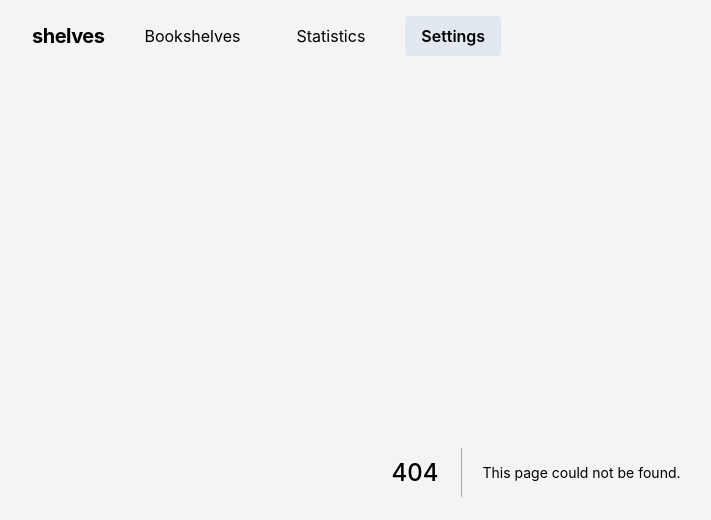
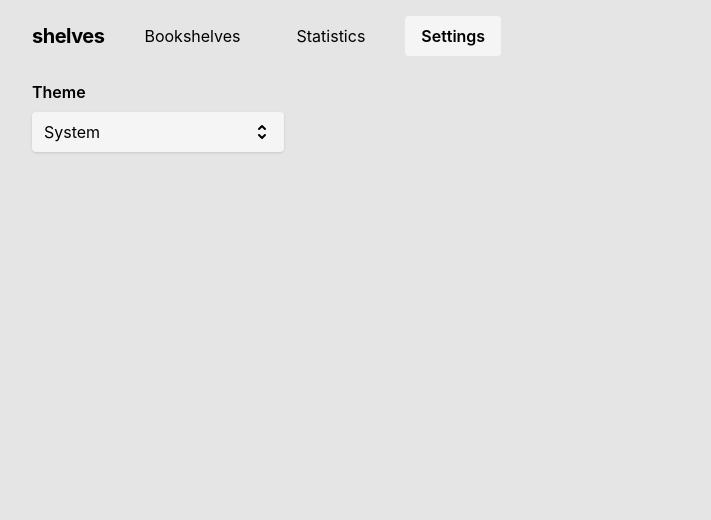
Before and after one commit to mbenja/shelves, a Next.js app: page /settings in a window 1280 px wide. Before the commit this address had no page. Shown: the top 520 px of the page, without its empty margins (104-815 px from the left). Built offline with nearby package versions, Linux system fonts and the light colour scheme.

Commit message:
Adding Settings page, select menu for managing theme, a few theme updates

```diff
--- a/components/BottomBar.tsx
+++ b/components/BottomBar.tsx
@@ -16,7 +16,7 @@ export default function BottomBar() {
 	}
 
 	return (
-		<div className="bg-slate-200 flex justify-evenly md:hidden px-2 py-2">
+		<div className="bg-neutral-100 dark:bg-neutral-600 flex justify-evenly md:hidden px-2 py-2">
 			<BottomBarItem
 				icon={<ViewBoardsIcon className="h-7 m-auto w-7" />}
 				href={ROUTES.BOOKSHELVES}
--- a/components/HeaderBar.tsx
+++ b/components/HeaderBar.tsx
@@ -48,8 +48,9 @@ function HeaderBarItem({
 	active: boolean;
 }) {
 	const classes = clsx(
-		active && 'bg-slate-200 font-semibold',
-		'hover:bg-slate-200 px-4 py-2 rounded transition'
+		active && 'bg-neutral-100 dark:bg-neutral-600 font-semibold',
+		!active && 'dark:hover:bg-neutral-600 hover:bg-neutral-300',
+		'px-4 py-2 rounded transition'
 	);
 
 	return (
--- a/package.json
+++ b/package.json
@@ -9,6 +9,7 @@
 		"lint": "next lint"
 	},
 	"dependencies": {
+		"@headlessui/react": "^1.6.6",
 		"@heroicons/react": "^1.0.6",
 		"@next-auth/prisma-adapter": "^1.0.4",
 		"@prisma/client": "^4.1.0",
@@ -16,6 +17,7 @@
 		"clsx": "^1.2.1",
 		"next": "12.2.0",
 		"next-auth": "^4.10.2",
+		"next-themes": "^0.2.0",
 		"react": "18.2.0",
 		"react-dom": "18.2.0",
 		"react-hot-toast": "^2.3.0"
--- a/pages/_app.tsx
+++ b/pages/_app.tsx
@@ -1,4 +1,5 @@
 import { SessionProvider } from 'next-auth/react';
+import { ThemeProvider } from 'next-themes';
 import type { AppProps } from 'next/app';
 
 import { Toaster } from 'react-hot-toast';
@@ -9,10 +10,12 @@ import '../styles/globals.css';
 function MyApp({ Component, pageProps }: AppProps) {
 	return (
 		<SessionProvider session={pageProps.session}>
-			<Layout>
-				<Component {...pageProps} />
-				<Toaster />
-			</Layout>
+			<ThemeProvider attribute="class">
+				<Layout>
+					<Component {...pageProps} />
+					<Toaster />
+				</Layout>
+			</ThemeProvider>
 		</SessionProvider>
 	);
 }
--- a/pages/_document.tsx
+++ b/pages/_document.tsx
@@ -4,7 +4,7 @@ export default function Document() {
 	return (
 		<Html>
 			<Head />
-			<body className="bg-gray-100 dark:bg-black dark:text-gray-50 h-full">
+			<body className="bg-neutral-200 dark:bg-black dark:text-gray-50 h-full">
 				<Main />
 				<NextScript />
 			</body>
--- /dev/null
+++ b/pages/settings.tsx
@@ -0,0 +1,76 @@
+import { useTheme } from 'next-themes';
+
+import { useEffect, useState } from 'react';
+
+import Container from '../components/Container';
+import { Listbox, Transition } from '@headlessui/react';
+import { CheckIcon, SelectorIcon } from '@heroicons/react/solid';
+
+export default function Settings() {
+	const [mounted, setMounted] = useState(false);
+	const { theme, setTheme } = useTheme();
+	const themes = [
+		{
+			id: 0,
+			value: 'system',
+			label: 'System'
+		},
+		{
+			id: 1,
+			value: 'light',
+			label: 'Light'
+		},
+		{
+			id: 2,
+			value: 'dark',
+			label: 'Dark'
+		}
+	];
+
+	useEffect(() => {
+		setMounted(true);
+	}, []);
+
+	if (!mounted) {
+		return null;
+	}
+
+	return (
+		<Container>
+			<div className="flex flex-col">
+				<div className="w-full md:w-1/4">
+					<Listbox value={theme} onChange={setTheme}>
+						<Listbox.Label className="font-semibold">Theme</Listbox.Label>
+						<Listbox.Button className="bg-neutral-100 dark:bg-neutral-600 flex focus:outline-none justify-between px-3 py-2 mt-2 rounded shadow w-full">
+							{themes.find((i) => i.value === theme)?.label}
+							<SelectorIcon className="h-5 my-auto w-5" />
+						</Listbox.Button>
+						<Transition
+							enter="transition duration-100 ease-out"
+							enterFrom="transform scale-95 opacity-0"
+							enterTo="transform scale-100 opacity-100"
+							leave="transition duration-75 ease-out"
+							leaveFrom="transform scale-100 opacity-100"
+							leaveTo="transform scale-95 opacity-0"
+						>
+							<Listbox.Options className="bg-neutral-100 dark:bg-neutral-600 cursor-pointer focus:outline-none mt-1 relative rounded shadow">
+								{themes.map((theme) => (
+									<Listbox.Option key={theme.id} value={theme.value}>
+										{({ selected }) => (
+											<span className="flex gap-1 dark:hover:bg-neutral-500 hover:bg-neutral-300 items-center p-2 rounded transition">
+												<span className="basis-6">
+													{selected && <CheckIcon className="h-5 m-auto w-5" />}
+												</span>
+												<span className="">{theme.label}</span>
+											</span>
+										)}
+									</Listbox.Option>
+								))}
+							</Listbox.Options>
+						</Transition>
+					</Listbox>
+				</div>
+			</div>
+		</Container>
+	);
+}
--- a/styles/globals.css
+++ b/styles/globals.css
@@ -19,6 +19,7 @@ main {
 	flex-grow: 1;
 }
 
+a,
 button {
 	-webkit-tap-highlight-color: rgba(0, 0, 0, 0);
 }
--- a/tailwind.config.js
+++ b/tailwind.config.js
@@ -1,6 +1,7 @@
 /** @type {import('tailwindcss').Config} */
 module.exports = {
 	content: ['./pages/**/*.{ts,tsx}', './components/**/*.{ts,tsx}'],
+	darkMode: 'class',
 	theme: {
 		extend: {}
 	},
```
Also changed, not shown: 1 other file (tests, documents, lock files or other folders).
